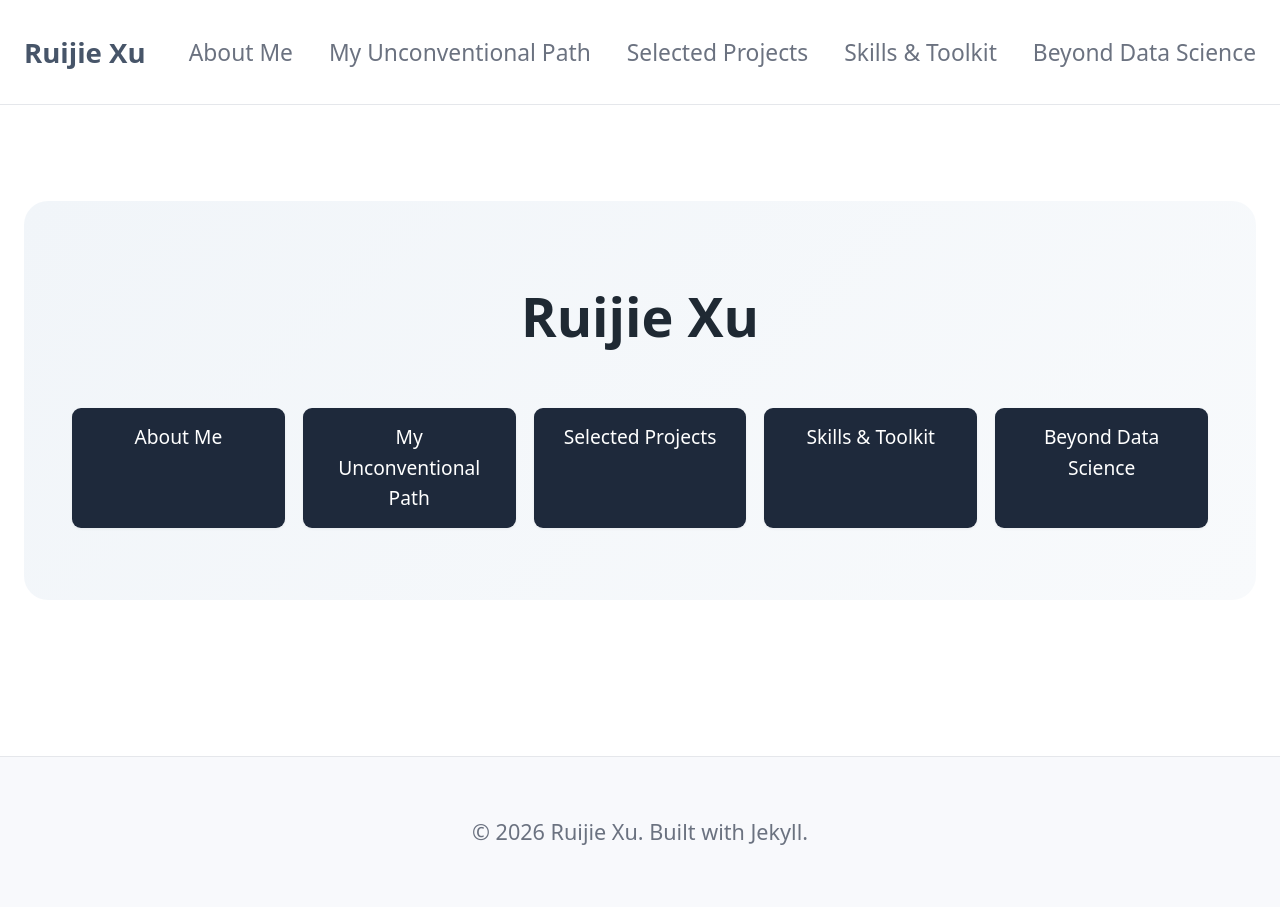
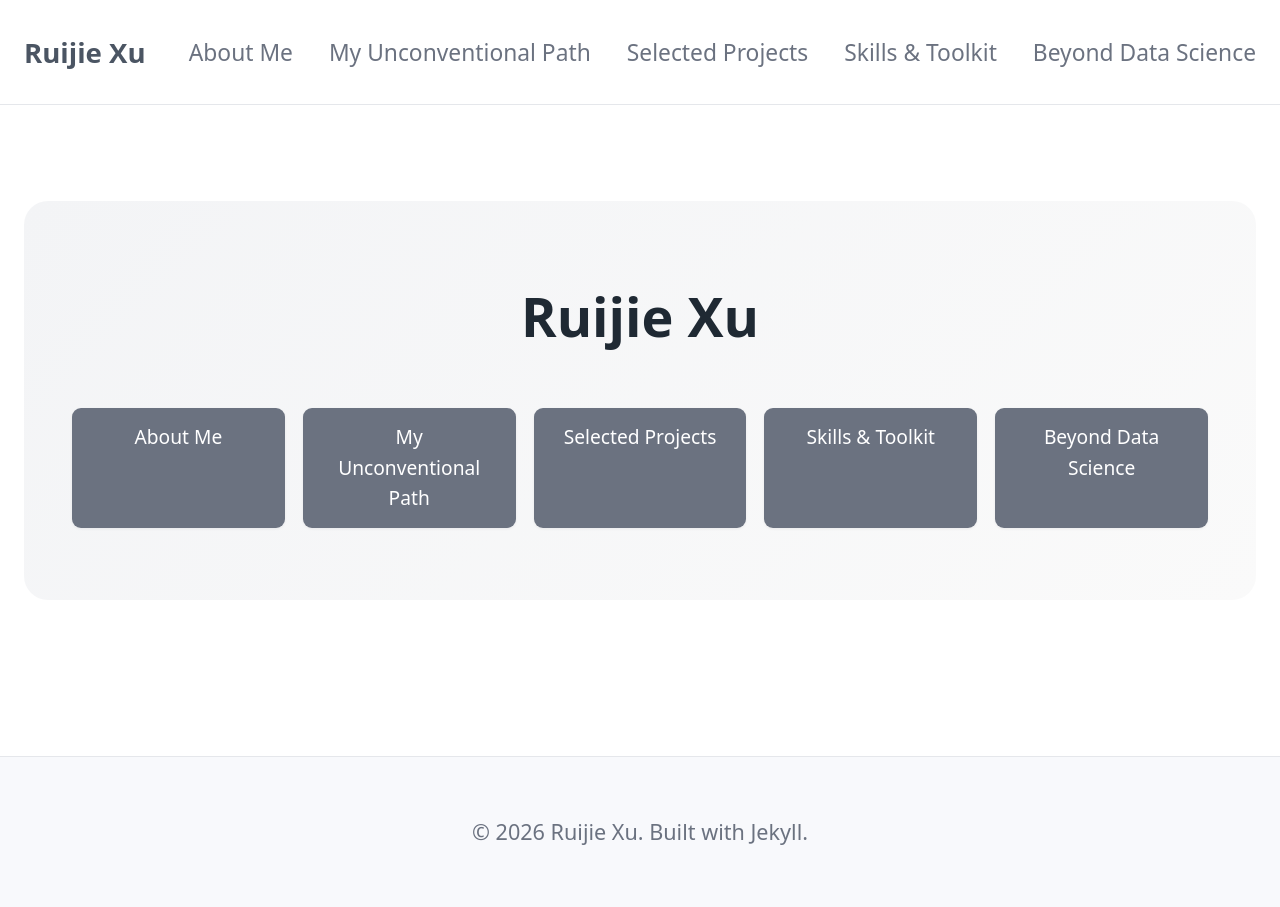
Before and after one commit to RX67-RX67/RX67-RX67.github.io, a Jekyll site: the page built from index.md, in a window 1280 px wide. Built offline with Jekyll 4.4.1, drawn with Linux system fonts in a browser that asks for light colours.

Commit message:
Replace dark accent colors with neutral gray
Use a medium-gray accent throughout (buttons, links, active nav,
skill card borders) instead of the near-black slate tones, and
shift the hero gradient to a neutral gray.

```diff
--- a/assets/css/style.css
+++ b/assets/css/style.css
@@ -2,10 +2,10 @@
 :root {
   --color-text: #1f2933;
   --color-muted: #6b7280;
-  --color-link: #475569;
-  --color-accent: #1e293b;
-  --color-accent-hover: #334155;
-  --color-link-soft: #e2e8f0;
+  --color-link: #4b5563;
+  --color-accent: #6b7280;
+  --color-accent-hover: #4b5563;
+  --color-link-soft: #e5e7eb;
   --color-bg: #fff;
   --color-bg-soft: #f8f9fc;
   --color-border: #e5e7eb;
@@ -43,7 +43,7 @@ img { max-width: 100%; height: auto; }
 .site-footer { border-top: 1px solid var(--color-border); margin-top: 4rem; padding: 1.5rem var(--space); text-align: center; font-size: 0.9rem; color: var(--color-muted); background: var(--color-bg-soft); }
 
 /* Home page hero */
-.hero { text-align: center; padding: 3rem 2rem; margin-top: 1.5rem; background: linear-gradient(135deg, #f1f5f9 0%, #f8fafc 100%); border-radius: 1rem; }
+.hero { text-align: center; padding: 3rem 2rem; margin-top: 1.5rem; background: linear-gradient(135deg, #f3f4f6 0%, #fafafa 100%); border-radius: 1rem; }
 .hero h1 { margin: 0 0 0.5rem; font-size: 2.25rem; }
 .hero .cta { margin-top: 2rem; display: flex; flex-wrap: wrap; justify-content: center; gap: 0.75rem; }
 .hero .cta a { display: inline-block; padding: 0.6rem 1.25rem; background: var(--color-accent); color: #fff; text-decoration: none; border-radius: 0.375rem; font-size: 0.95rem; font-weight: 500; white-space: nowrap; box-shadow: var(--shadow-sm); transition: background 0.15s ease, box-shadow 0.15s ease, transform 0.15s ease; }
```
